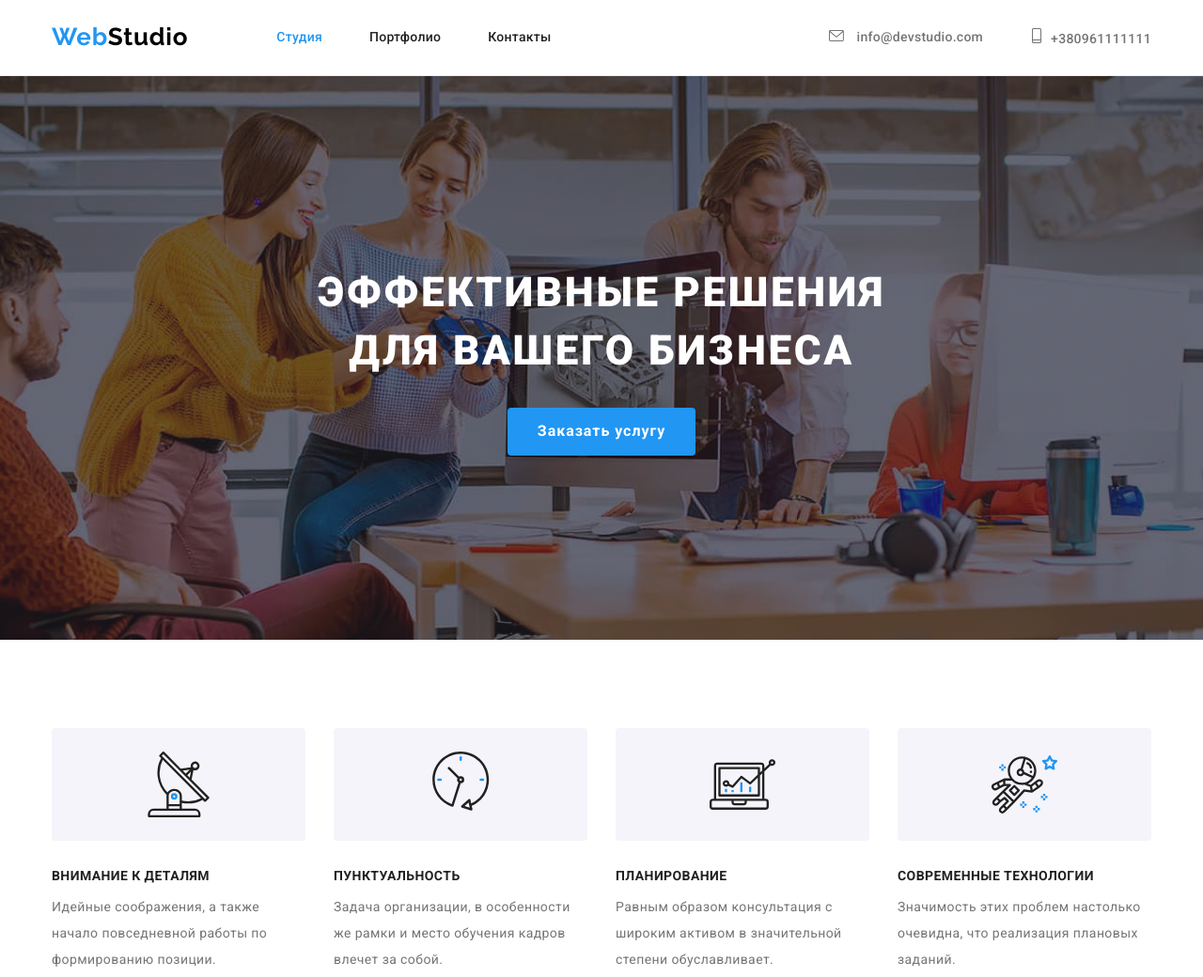
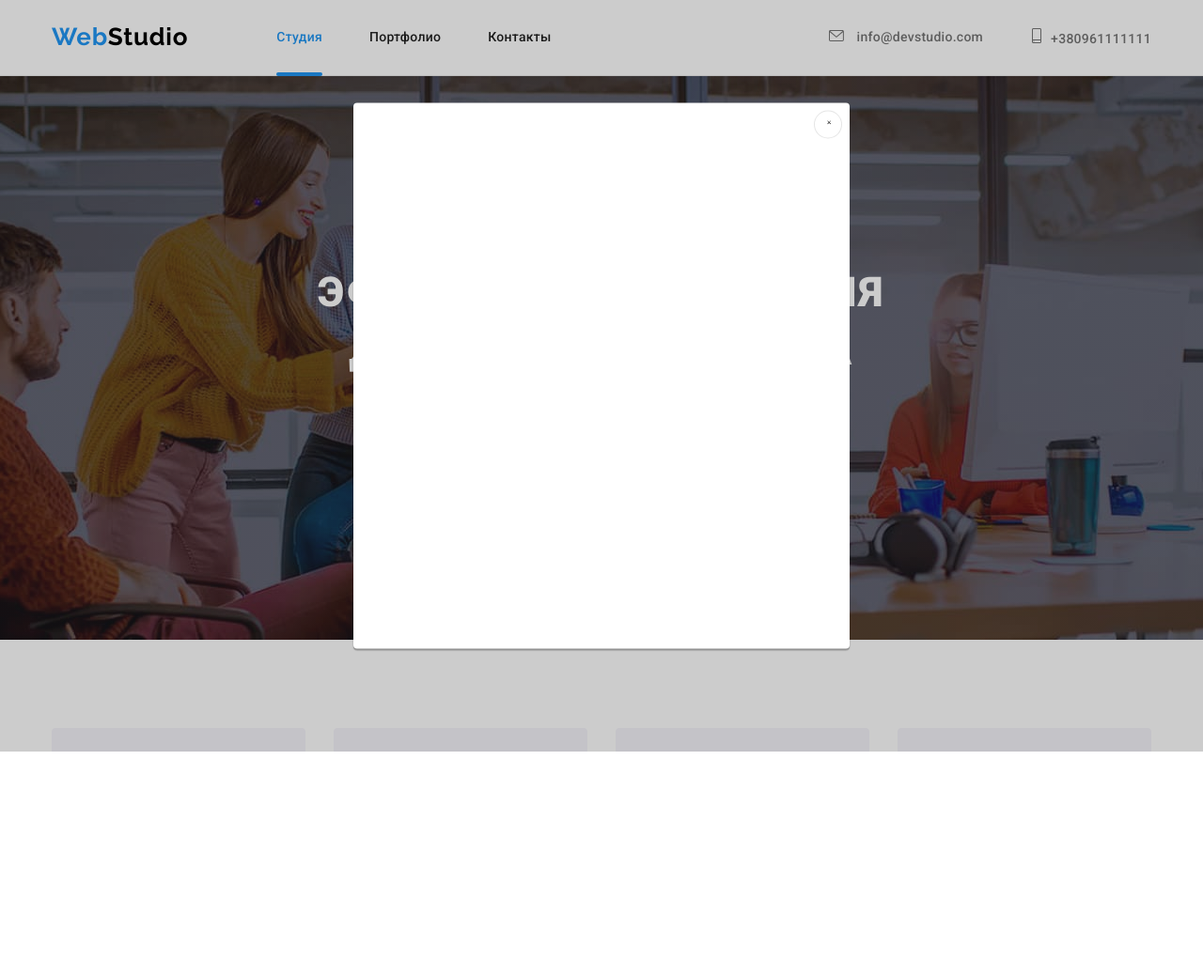
Before and after one commit to Tasha1003Natasha/study_assignments, a web app: file goit-markup-hw-05/index.html in a window 1280 px wide. Shown: the top 1040 px of the page at 94% size. After the commit the page ends 800 px from the top, so only its background shows below. Run offline with its HTML, style and script files only (its server is not run), Linux system fonts and the light colour scheme.

Commit message:
без правок по ДЗ№4

```diff
--- a/goit-markup-hw-05/css/styles.css
+++ b/goit-markup-hw-05/css/styles.css
@@ -40,7 +40,6 @@ img {
 .header {
     border-bottom: 1px solid #ECECEC;
 }
-
 
 .site-nav {
     display: flex;
@@ -103,12 +102,27 @@ footer .logo span {
 
 .current {
   color: var(--logo-color-web);
+  position: relative;
+  display: block;
 }
 
 .contacts-link:hover,
 .contacts-link:focus {
  color: var(--logo-color-web);
 }
+ /* Линия */
+.current::after {
+    position: absolute;
+    border-radius: 2px;
+    display: block;
+    content: "";
+    left: 0;
+    bottom: -1px;
+    width: 100%;
+    height: 4px;
+    background-color: var(--logo-color-web);
+}
+
 
 /* хеадер почта/телефон */
 .contacts {
@@ -207,6 +221,57 @@ footer .logo span {
 .title-button:focus {
     background-color:#188CE8;
 }
+
+
+/* Модальное окно */
+
+/* Подложка  */
+.backdrop {
+    position: fixed;
+    top: 0;
+    left: 50%;
+    transform: translateX(-50%);
+
+
+    width: 100%;
+    height: 100%;
+
+    background-color: rgba(0, 0, 0, 0.2);
+}
+
+/* Окно */
+
+.modal {
+    position: absolute;
+
+    top: 50%;
+    left: 50%;
+    transform: translate(-50%,-50%);
+
+    width: 528px;
+    min-height: 581px;
+
+    background-color: var(--page-color);
+    box-shadow: 0px 1px 3px rgba(0, 0, 0, 0.12), 0px 1px 1px rgba(0, 0, 0, 0.14), 0px 2px 1px rgba(0, 0, 0, 0.2);
+    border-radius: 4px;
+}
+
+/* Крестик */
+.modal-close-button {
+    position: absolute;
+    background-color: var(--page-color);
+    border: 1px solid rgba(0, 0, 0, 0.1);
+    top: 8px;
+    right: 8px;
+    border-radius: 50%;
+    width: 30px;
+    height: 30px;
+}
+
+.modal-close-icon {
+    padding: 6px;
+}
+
 
 /* Загаловки h3 */
 .title-text {
--- a/goit-markup-hw-05/index.html
+++ b/goit-markup-hw-05/index.html
@@ -53,7 +53,22 @@
             <div class="conteiner">
             <h1 class="title">Эффективные решения для вашего бизнеса</h1>
             <button class="title-button" type="button">Заказать услугу</button>
+
+<!-- Модальное окно -->
+                 <div class="backdrop">
+                   <form class="modal">
+
+                    <button class="modal-close-button">
+                      <svg class="modal-close-icon" width="18" height="18">
+                      <use href="./images/icons.svg#icon-close-black-18dp-2-1"></use></svg>
+                    </button>
+
+                   </form>
+
+                </div>
+
         </div>
+
 
     </section>
 
```
Also changed, not shown: goit-markup-hw-05/images/icons.svg, goit-markup-hw-05/images/icons/close-black-18dp (2) 1.svg (added).
